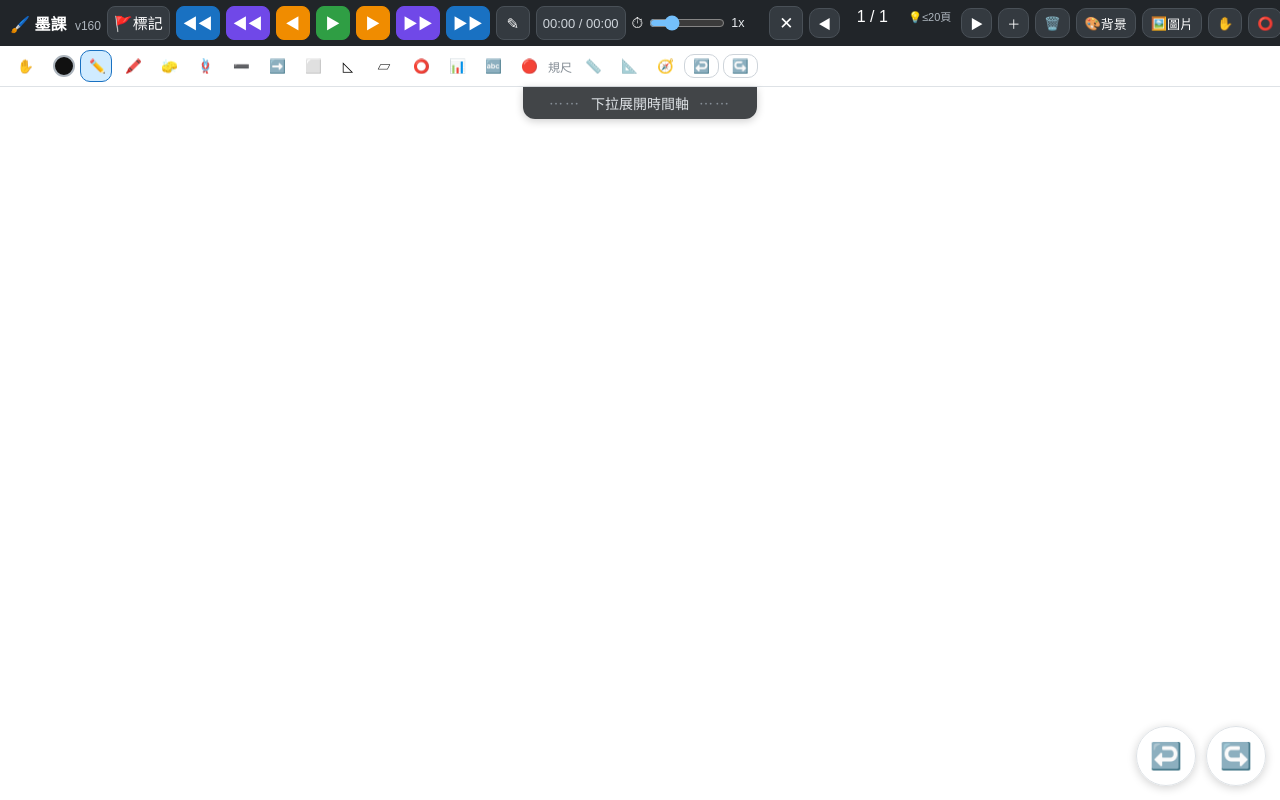
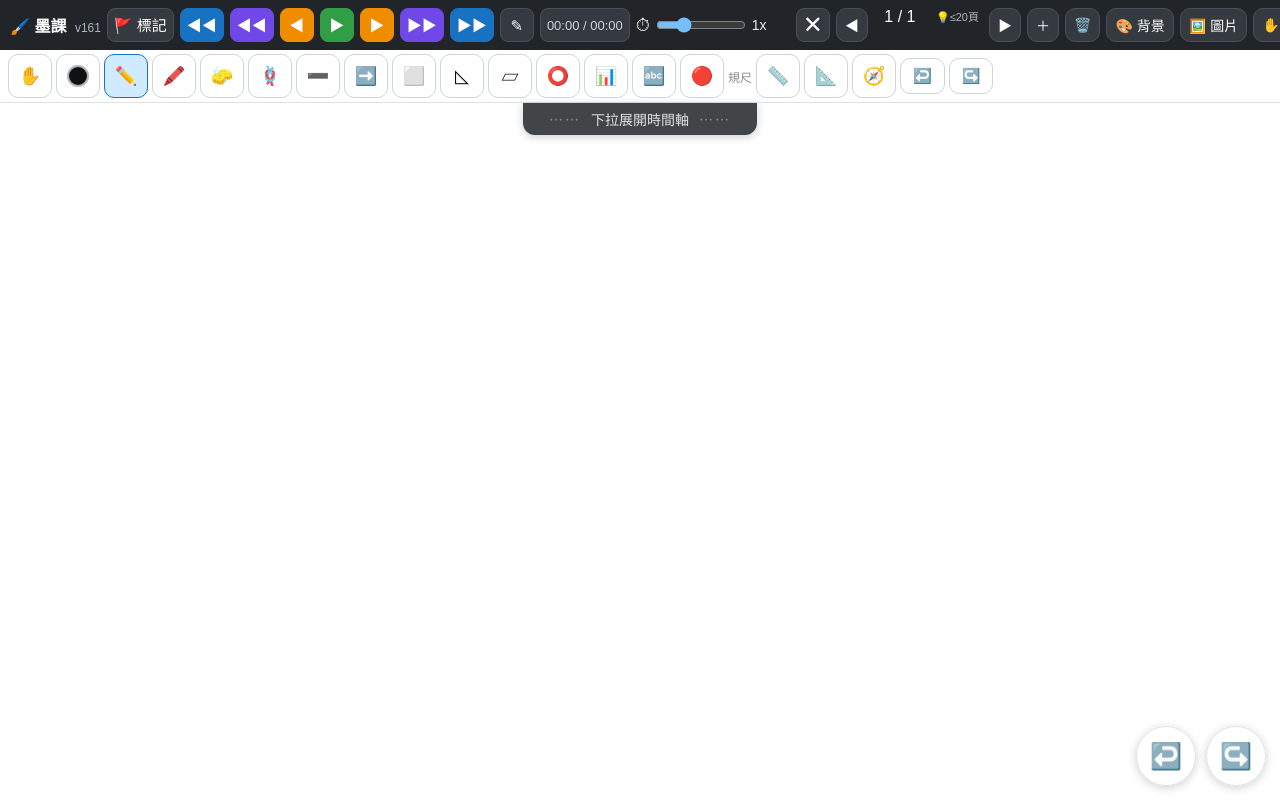
Before and after one commit to thomashuanggogo/moke-whiteboard, a plain HTML site: page index.html in a window 1280 px wide. Drawn offline with Linux system fonts and the light colour scheme.

Commit message:
v161: revert button sizes to original (44px)

```diff
--- a/css/style.css
+++ b/css/style.css
@@ -21,7 +21,7 @@ button.primary:active { background: #1864ab; }
 /* 頂部列 */
 #topbar {
   display: flex; align-items: center; gap: 10px;
-  padding: 4px 10px; padding-top: max(4px, env(safe-area-inset-top)); /* v112: 壓緊；v157 再縮 */
+  padding: 6px 10px; padding-top: max(6px, env(safe-area-inset-top)); /* v112: 壓緊 */
   background: #212529; color: #fff;
   flex: 0 0 auto; /* v30: 永不被壓縮 */
   overflow-x: auto; /* v82: 按鈕太多時可橫滑，不會被切掉 */
@@ -36,7 +36,6 @@ body.img-adjusting #topbar { background: #8a4b00; }
 #rec-controls { display: flex; align-items: center; gap: 6px; flex: 1; } /* v84: iPad 優先，間距縮小 */
 .rec-btn { background: #343a40; color: #fff; border-color: #495057; }
 .top-actions { display: flex; gap: 8px; }
-#topbar button { height: 30px; box-sizing: border-box; padding: 0 8px; font-size: 13px; display: inline-flex; align-items: center; justify-content: center; } /* v157：縮小；v158 再壓；v159：固定高 30px（南勛：第一排再小） */
 .top-actions button { background: #343a40; color: #fff; border-color: #495057; white-space: nowrap; } /* v87: 橫排不換行 */
 
 /* 主區 */
@@ -100,9 +99,9 @@ body.img-adjusting #topbar { background: #8a4b00; }
 #tl-drawer .hint { color: #adb5bd; }
 /* 速度滑桿（Doceri 式可拖曳） */
 #tl-speed-wrap { display: flex; align-items: center; gap: 4px; white-space: nowrap; }
-#tl-speed-icon { font-size: 15px; }
-#tl-speed { width: 76px; accent-color: #74c0fc; }
-#tl-speed-label { font-size: 12.5px; min-width: 32px; color: #e9ecef; }
+#tl-speed-icon { font-size: 18px; }
+#tl-speed { width: 90px; accent-color: #74c0fc; }
+#tl-speed-label { font-size: 14px; min-width: 38px; color: #e9ecef; }
 /* 筆跡級編輯 strip */
 #tl-edit-panel.hidden { display: none; }
 #tl-strip {
@@ -169,8 +168,8 @@ body.img-adjusting #topbar { background: #8a4b00; }
 }
 #tl-time { font-variant-numeric: tabular-nums; font-size: 15px; white-space: nowrap; }
 #tl-marker { font-size: 15px; }
-#tl-speed { background: #343a40; color: #fff; border: 1px solid #495057; border-radius: 8px; font-size: 16px; padding: 2px 4px; } /* v159：原 padding 8px 把速度列撐到 38px，是第一排降不下來的元兇 */
-#btn-tl-exit { font-size: 17px !important; } /* v159：原 24px 太大，跟著第一排一起縮 */
+#tl-speed { background: #343a40; color: #fff; border: 1px solid #495057; border-radius: 8px; font-size: 16px; padding: 8px; }
+#btn-tl-exit { font-size: 24px !important; }
 /* v21：工具列移到頂部；v24：改為獨立固定列（header 下方、畫布上方，不浮在 PDF 上） */
 #stage { flex: 1; display: flex; flex-direction: column; min-height: 0; position: relative; }
 #toolbar {
@@ -181,8 +180,7 @@ body.img-adjusting #topbar { background: #8a4b00; }
 }
 #toolbar .tool-group { display: flex; flex-direction: row; gap: 4px; align-items: center; } /* v112: gap 6→4 */
 .tool-group.row { flex-direction: row; }
-.tool { font-size: 15px; width: 32px; height: 32px; padding: 0; background: transparent; border-color: transparent; } /* v157：圖標縮小；v158 壓扁版：無框 glyph（GoodNotes 風） */
-#toolbar button { padding: 3px 8px; font-size: 13.5px; } /* v158 壓扁版：工具列一般按鈕跟著壓 */
+.tool { font-size: 18px; width: 44px; height: 44px; padding: 0; }
 .tool.active { background: #d0ebff; border-color: #1971c2; }
 .color { width: 30px; height: 30px; border-radius: 50%; padding: 0; border: 2px solid #adb5bd; }
 .color.active { border-color: #212529; transform: scale(1.15); }
@@ -298,7 +296,7 @@ body.guest-mode #rec-controls { visibility: hidden; }
 
 /* 直式小螢幕微調 */
 @media (max-width: 640px) {
-  .tool { width: 34px; height: 34px; font-size: 15px; }
+  .tool { width: 40px; height: 40px; font-size: 16px; }
   .brand { font-size: 15px; }
   button { font-size: 13px; padding: 7px 9px; }
   #toolbar { gap: 6px; padding: 6px 8px; }
--- a/js/app.js
+++ b/js/app.js
@@ -2,7 +2,7 @@
 'use strict';
 
 /* v45：版本號（發版時同步更新 sw.js 的 CACHE） */
-const APP_VERSION = 'v160';
+const APP_VERSION = 'v161';
 
 /* ---------- 小工具 ---------- */
 const $ = id => document.getElementById(id);
--- a/sw.js
+++ b/sw.js
@@ -1,5 +1,5 @@
 /* 墨課 · Service Worker（離線可用） */
-const CACHE = 'moke-v160';
+const CACHE = 'moke-v161';
 const ASSETS = [
   './',
   'index.html',
```
